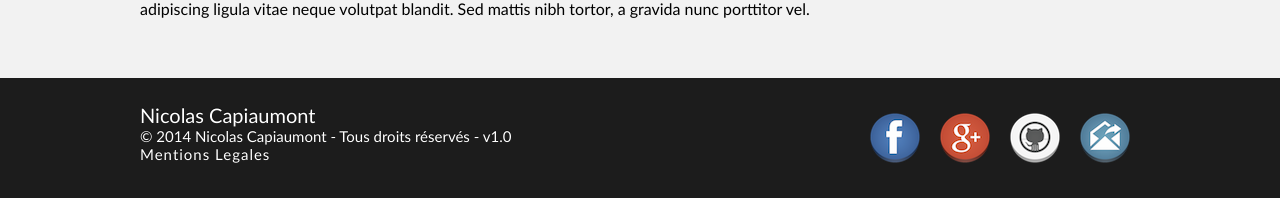
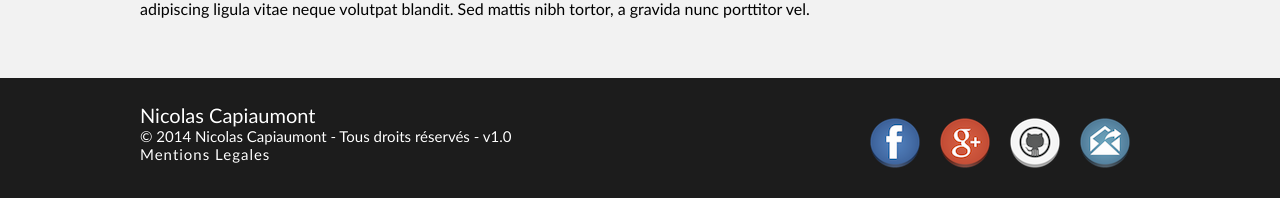
Before and after one commit to NCapiaumont/monPortfolio, a PHP site: page /cours.html in a window 1280 px wide. Shown: the part 965-1163 px from the top of the page. Run offline with PHP 8.4, Linux system fonts and the light colour scheme; some libraries are stand-ins or nearby versions.

Commit message:
ajout des styles pour les li

```diff
--- a/style/styleP.css
+++ b/style/styleP.css
@@ -96,10 +96,6 @@ h3 {
 	padding-bottom: 10px;
 
 }
-/* Style des titres h4 */
-h4 {
-
-}
 /* classe row qui place correctement le contenu de la page */
 .row {
 	margin-left: auto;
@@ -126,6 +122,10 @@ p {
 	padding-right: 25px;
 	text-align: justify;
 	padding: 10px;
+}
+/* style des li */
+li {
+	padding: 5px;
 }
 /* class pour centrer */
 .center {
@@ -238,7 +238,8 @@ p {
 }
 #reseaux li{
 	float: left;
-	margin: 10px;
+	margin: 5px;
+	margin-top: 10px;
 	list-style-type:none;
 
 }
```
